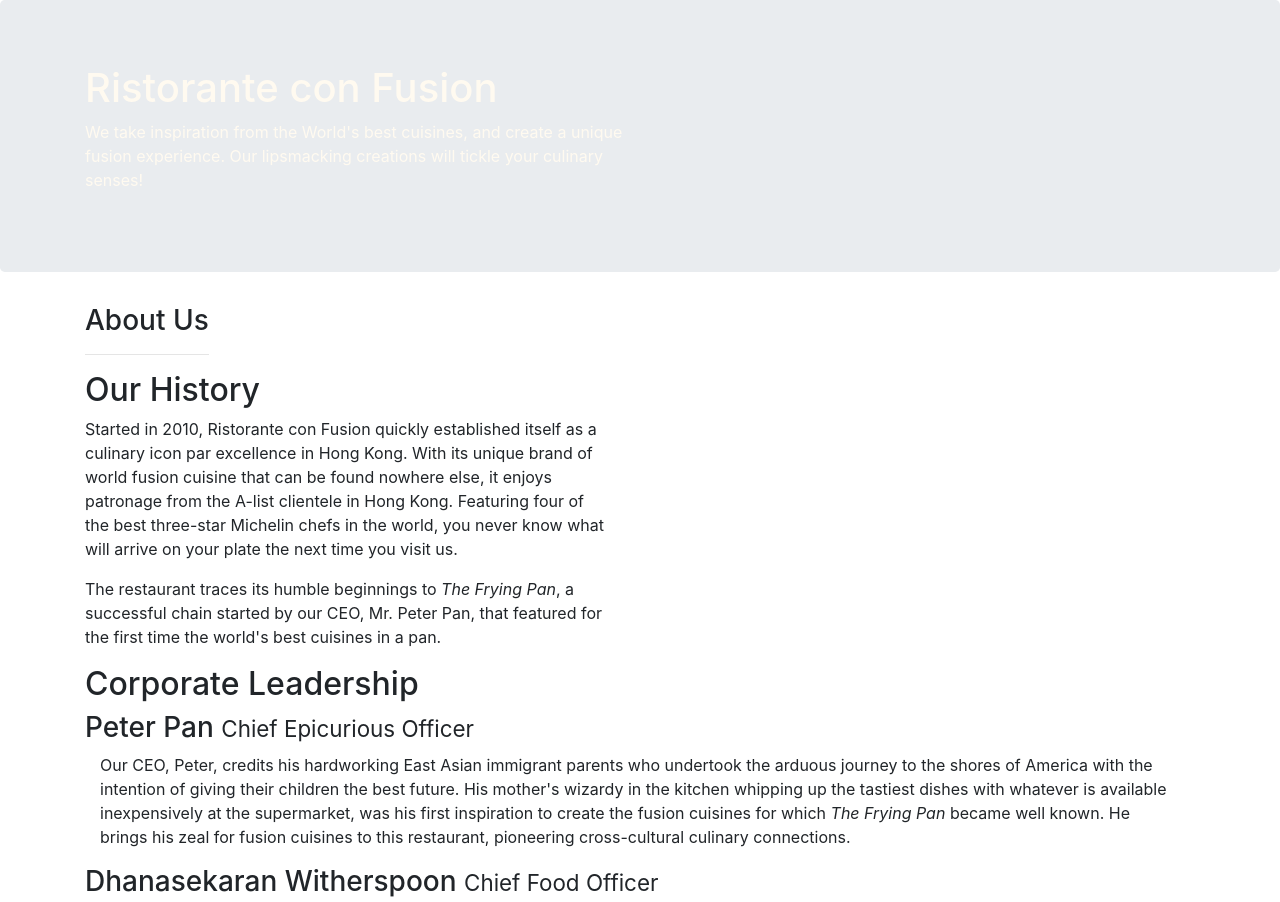
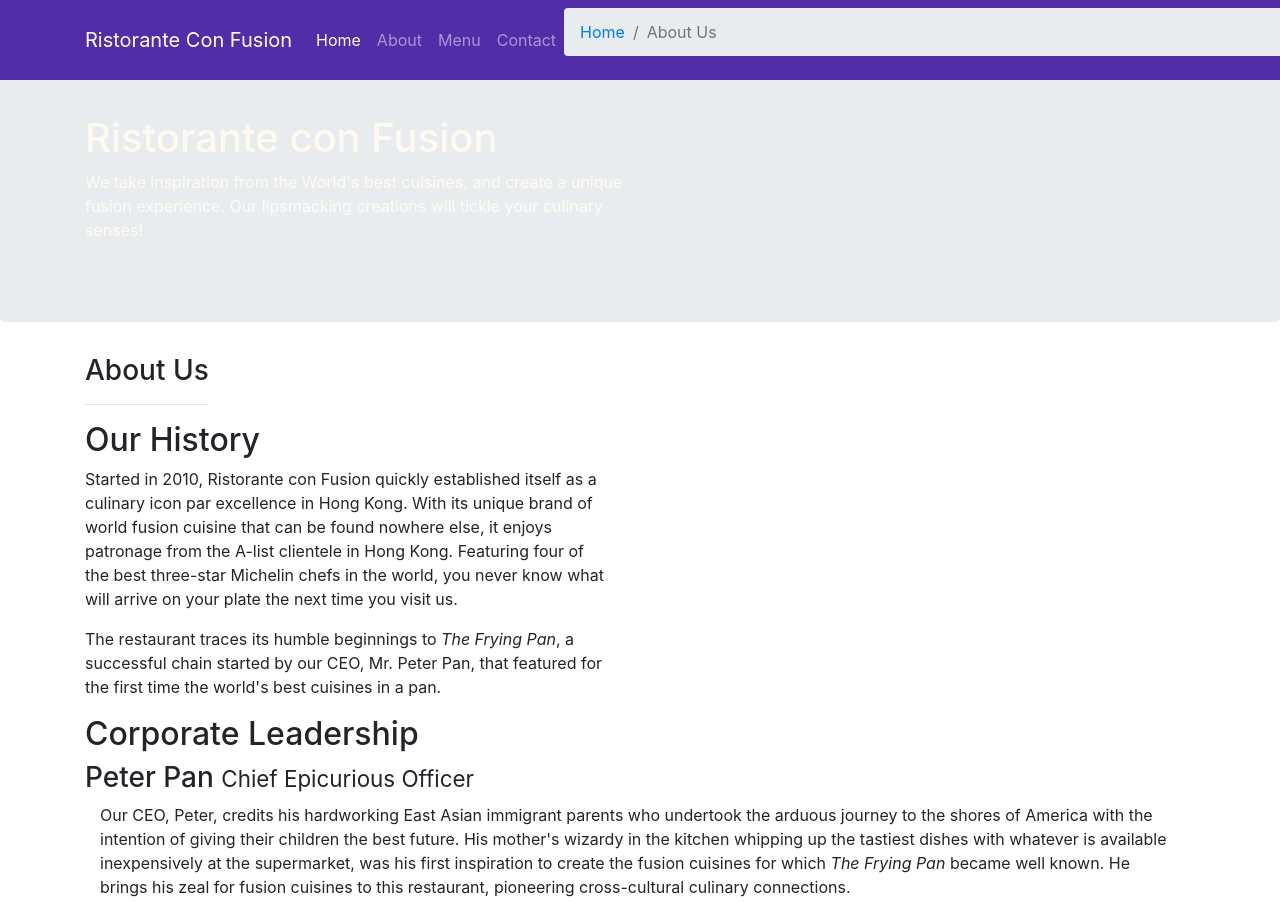
Before and after one commit to webmaster254/conFusion, a website: page aboutus.html in a window 1280 px wide. Shown: the top 902 px of the page. Drawn offline with nearby package versions, Linux system fonts and the light colour scheme.

Commit message:
navbar and breadcurbs

```diff
--- a/aboutus.html
+++ b/aboutus.html
@@ -13,7 +13,27 @@
 </head>
 
 <body>
+ <nav class="navbar navbar-dark navbar-expand-sm  fixed-top">
+        <div class="container">
+           <a class="navbar-brand" href="#">Ristorante Con Fusion</a>
+           <div class="collapse navbar-collapse" id="Navbar">
+                <ul class="navbar-nav mr-auto">
+                    <li class="nav-item active"><a class="nav-link" href="./index.html">Home</a></li>
+                    <li class="nav-item"><a class="nav-link" href="#">About</a></li>
+                    <li class="nav-item"><a class="nav-link" href="#">Menu</a></li>
+                    <li class="nav-item"><a class="nav-link" href="#">Contact</a></li>
 
+                </ul>
+                     <ol class="col-12 breadcrumb">
+                <li class="breadcrumb-item"><a href="./index.html">Home</a></li>
+                <li class="breadcrumb-item active">About Us</li>
+            </ol>
+                </div>
+        </div>
+        <button class="navbar-toggler" type="button" data-toggle="collapse" data-target="#Navbar">
+                <span class="navbar-toggler-icon"></span>
+            </button>
+    </nav>
     <header class="jumbotron">
         <div class="container">
             <div class="row row-header">
--- a/css/styles.css
+++ b/css/styles.css
@@ -27,3 +27,11 @@
     margin:0px;
     color:#0f0f0f;
 }
+body{
+    padding:50px 0px 0px 0px;
+    z-index:0;
+}
+
+.navbar-dark {
+     background-color: #512DA8;
+}
```
Also changed, not shown: index.html (+16 -1 lines).
